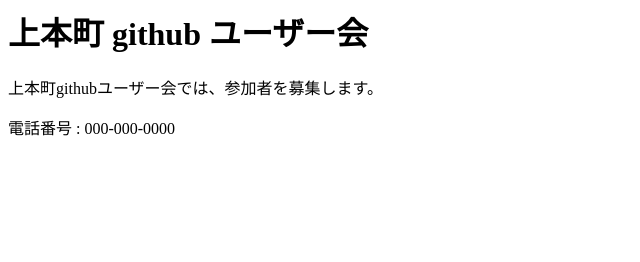
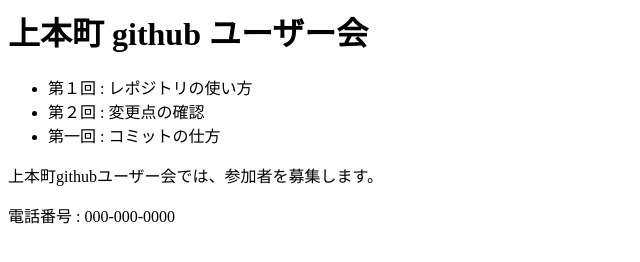
Before and after one commit to PEYROAD/PEYROAD.github.io, a plain HTML site: page index.html in a window 1280 px wide. Shown: the whole page, without its empty margins (0-640 px from the left). Drawn offline with Linux system fonts and the light colour scheme.

Commit message:
kaigounoyoteiwo

```diff
--- a/index.html
+++ b/index.html
@@ -1,4 +1,9 @@
 <h1> 上本町 github ユーザー会 </h1>
+<ul>
+  <li>第１回 : レポジトリの使い方</li>
+  <li>第２回 : 変更点の確認</li>
+  <li>第一回 : コミットの仕方</li>
+</ul>
 <p>
   上本町githubユーザー会では、参加者を募集します。
 </p>
```
